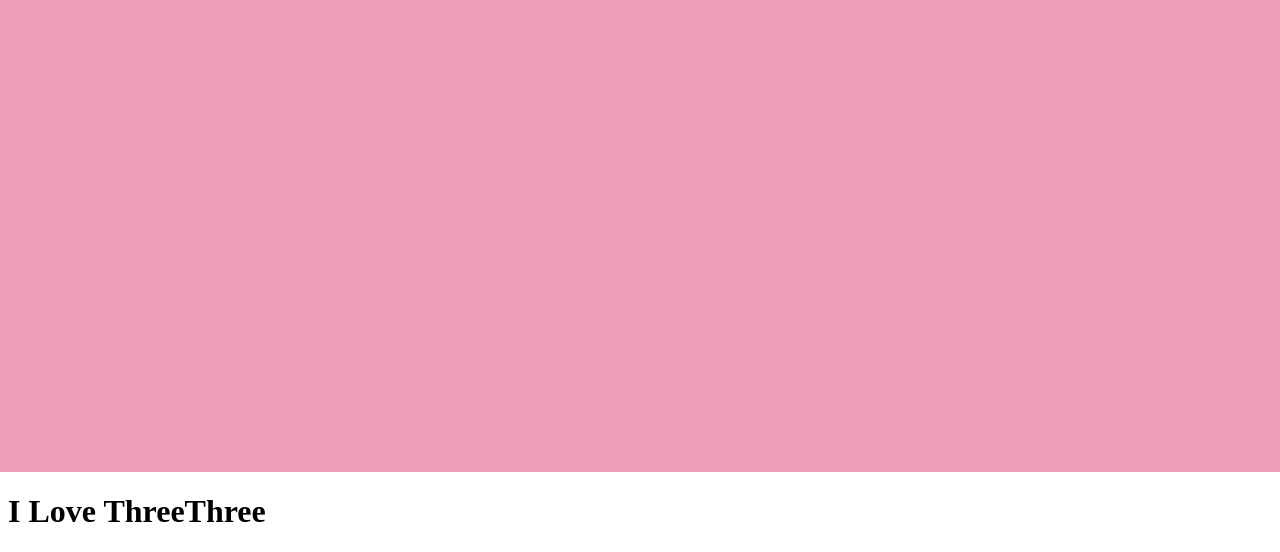
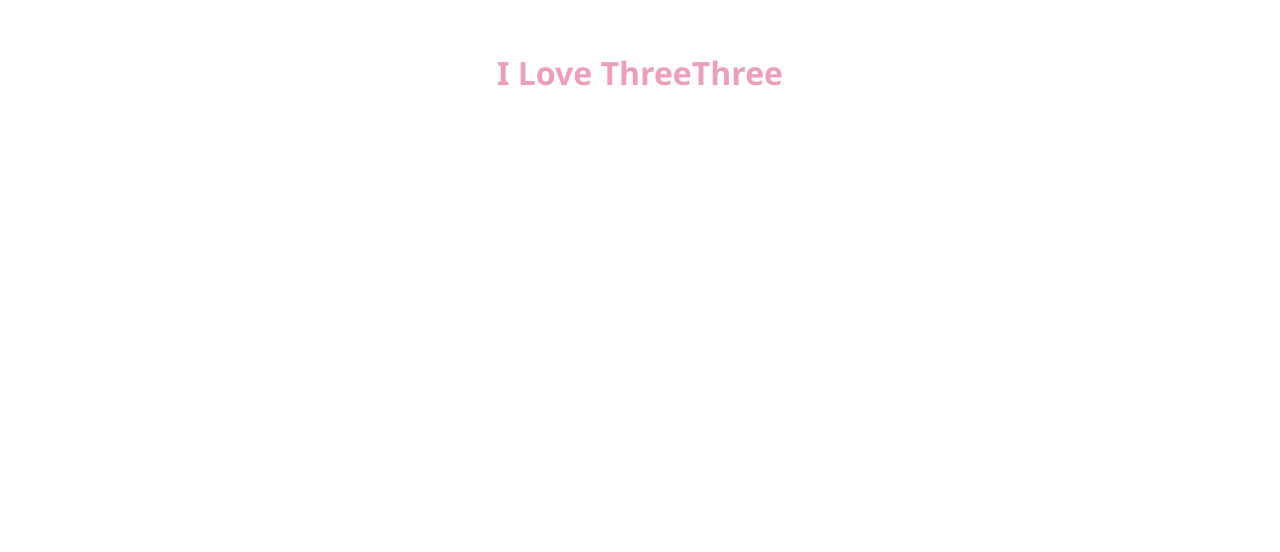
Before and after one commit to Kloveri/First-Code, a plain HTML site: page index.html in a window 1280 px wide. Shown: the part 328-880 px from the top of the page. After the commit the page ends 800 px from the top, so only its background shows below. Drawn offline with Linux system fonts and the light colour scheme.

Commit message:
Update style.css

```diff
--- a/style.css
+++ b/style.css
@@ -1,5 +1,5 @@
-head {
-    background-color: #ed9eba;
+body {
+    color: #ed9eba;
     font-family: 'Segoe UI', sans-serif;
     display: flex;
     justify-content: center;
```
